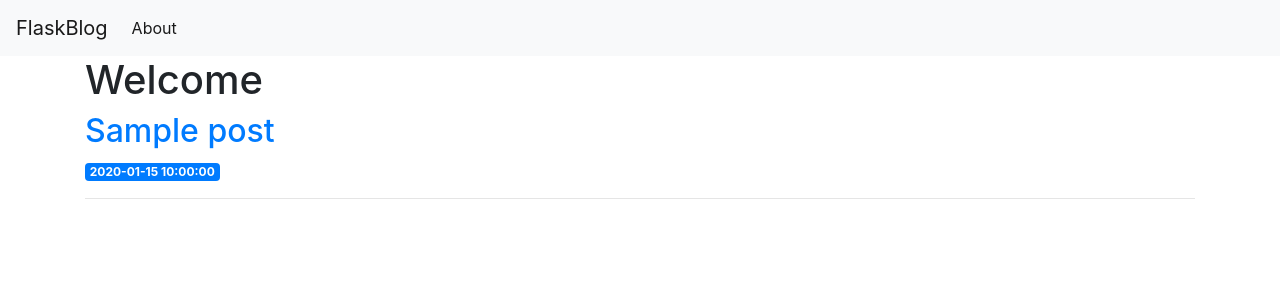
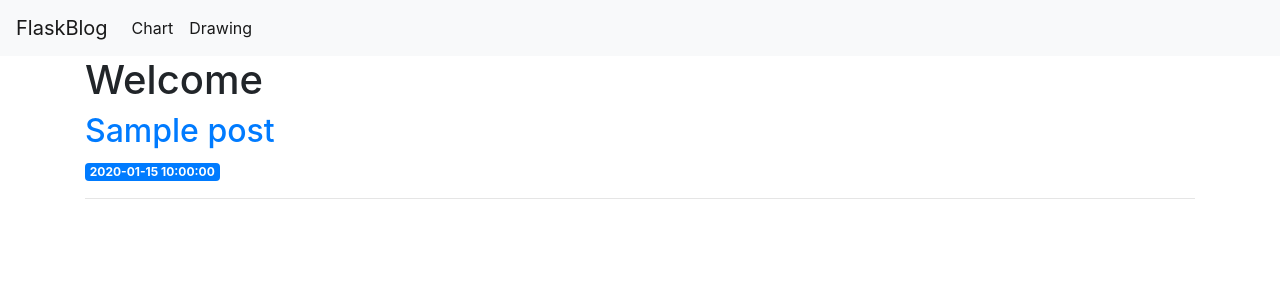
Before and after one commit to JeroenMX/LearningPython, a Flask app: template templates/index.html in a window 1280 px wide. Shown: the top 300 px of the page. Run offline with Flask 2, Linux system fonts and the light colour scheme; the template is opened without the code that fills it: most values are stand-ins (such as "Sample title", 1, 10 or a date in 2020); some libraries are stand-ins or nearby versions.

Commit message:
Added drawing

```diff
--- a/main.py
+++ b/main.py
@@ -25,9 +25,16 @@ def getrandomdate(length):
 
 app = Flask(__name__)
 
+
 @app.route("/")
 def index():
     return render_template('index.html', values={"title": "test"})
+
+
+@app.route("/drawing")
+def drawing():
+    return render_template('drawing.html')
+
 
 @app.route("/chart")
 def chartindex():
--- a/templates/base.html
+++ b/templates/base.html
@@ -18,9 +18,12 @@
         </button>
         <div class="collapse navbar-collapse" id="navbarNav">
             <ul class="navbar-nav">
-            <li class="nav-item active">
-                <a class="nav-link" href="#">About</a>
-            </li>
+                <li class="nav-item active">
+                    <a class="nav-link" href="/chart">Chart</a>
+                </li>
+                <li class="nav-item active">
+                    <a class="nav-link" href="/drawing">Drawing</a>
+                </li>
             </ul>
         </div>
     </nav>
--- a/templates/chart.html
+++ b/templates/chart.html
@@ -14,14 +14,14 @@ var config = {
     data: {
         labels: json.dates,
         datasets: [{
-            fill: false,
+            fill: true,
             label: '# of posts per day',
             data: json.posts,
             borderColor: 'rgba(0, 119, 204, 0.3)',
         },
         {
             label: '# of comments per day',
-            fill: false,
+            fill: true,
             data: json.comments,
             borderColor: 'rgba(100, 0, 204, 0.3)'
         }]
```
Also changed, not shown: templates/drawing.html (added, +17 -0 lines).
